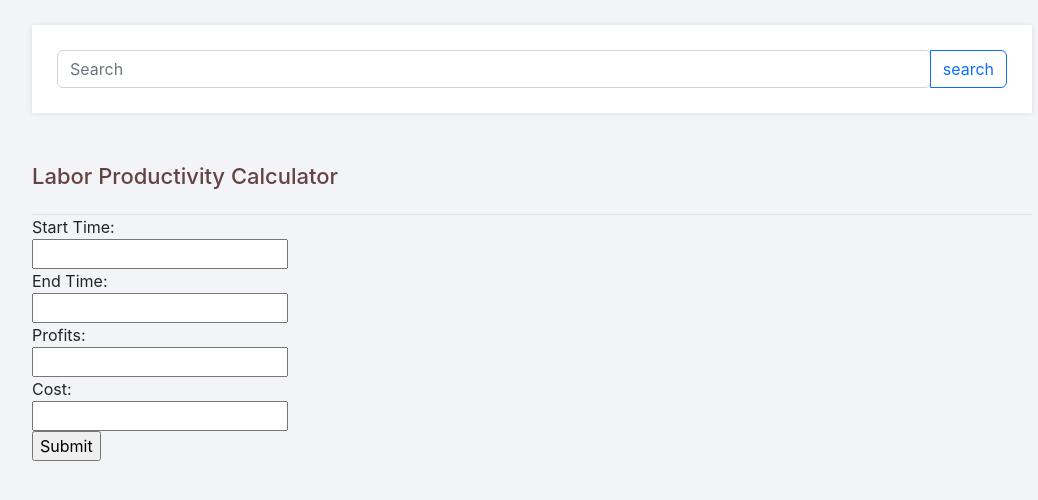
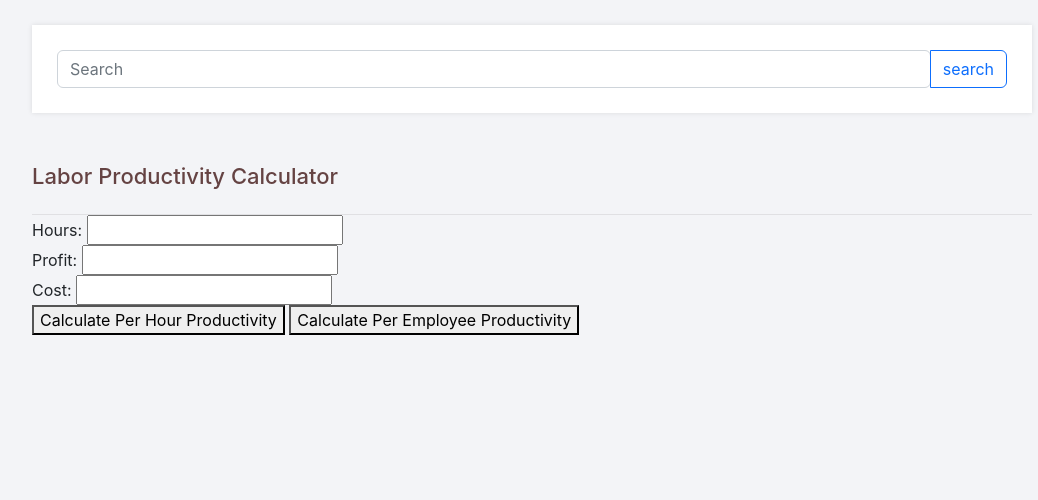
Before and after one commit to MannyEchavez/Skedulee, a Flask app: page /calculator in a window 1280 px wide. Shown: the part 60-560 px from the top of the page, without its empty margins (108-1146 px from the left). Run offline with Flask 2, Linux system fonts and the light colour scheme; a user stored in the database is signed in; some libraries are stand-ins or nearby versions.

Commit message:
update calc

```diff
--- a/Structure/Lab2/templates/calculator.html
+++ b/Structure/Lab2/templates/calculator.html
@@ -4,7 +4,7 @@
 
 {% block content %}
 <h2>Labor Productivity Calculator</h2>
-<form>
+<!--<form onsubmit="myFunction()">
     <label for="startTime">Start Time:</label><br>
     <input type="text" id="startTime" name="starTime"><br>
     <label for="endTime">End Time:</label><br>
@@ -14,5 +14,22 @@
     <label for="Cost:">Cost:</label><br>
     <input type="text" id="Cost" name="Cost"><br>
     <input type="submit" value="Submit">
+    <button onclick="add(document.getElementById('a').value,document.getElementById('b').value)">Add</button>
 </form>
+-->
+
+Hours:  <input type="number" name="a" id="a"><br>
+Profit: <input type="number" name="b" id="b"><br>
+Cost:   <input type="number" name="c" id="c"><br>
+<button onclick="Calculate(document.getElementById('a').value,document.getElementById('b').value, document.getElementById('c').value)">Calculate Per Hour Productivity</button>
+<button onclick="Calculate1(document.getElementById('a').value,document.getElementById('b').value, document.getElementById('c').value)">Calculate Per Employee Productivity</button>
+
+
+<script>
+  function Calculate(a, b, c) {
+    var division = parseInt(b, 10) - parseInt(c, 10);
+    var perHour = division / parseInt(a, 10)
+    alert('Per hour productivity: ' + '$'+perHour);
+  }
+</script>
 {% endblock %}
```
